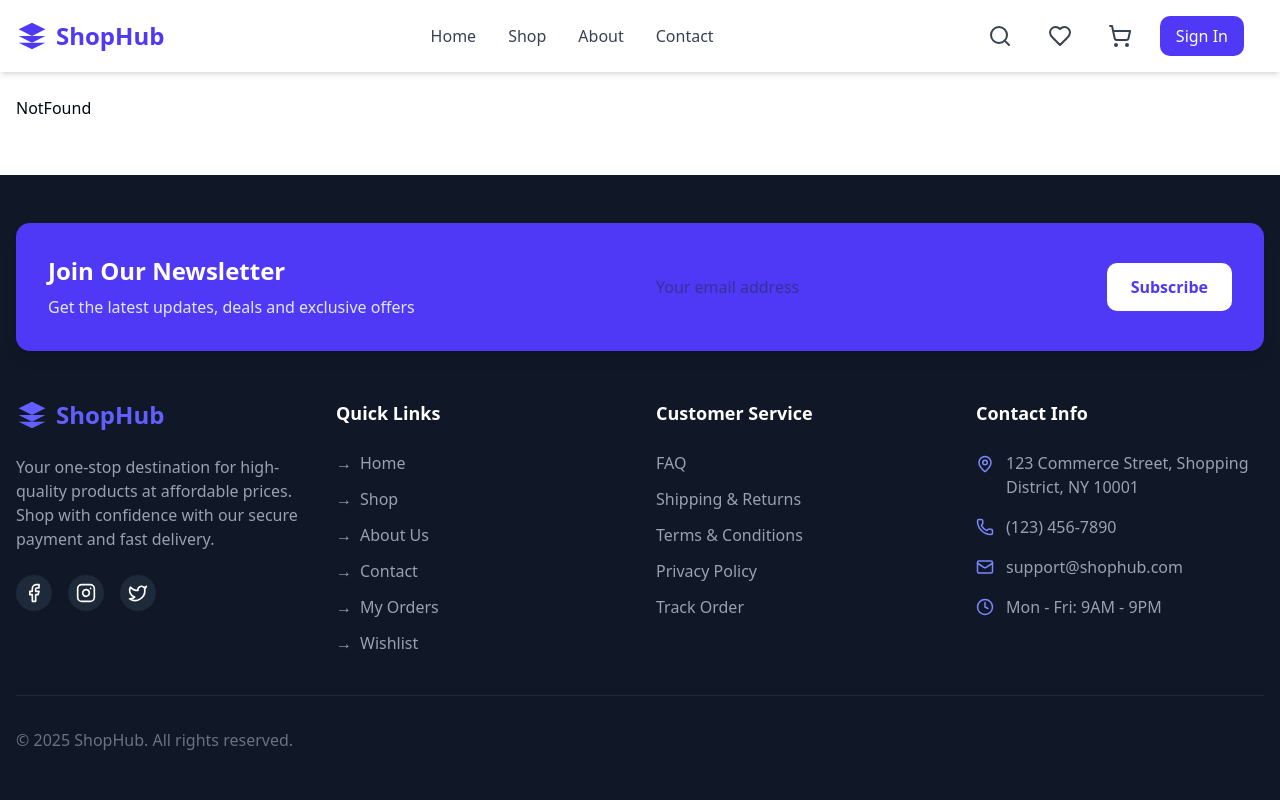
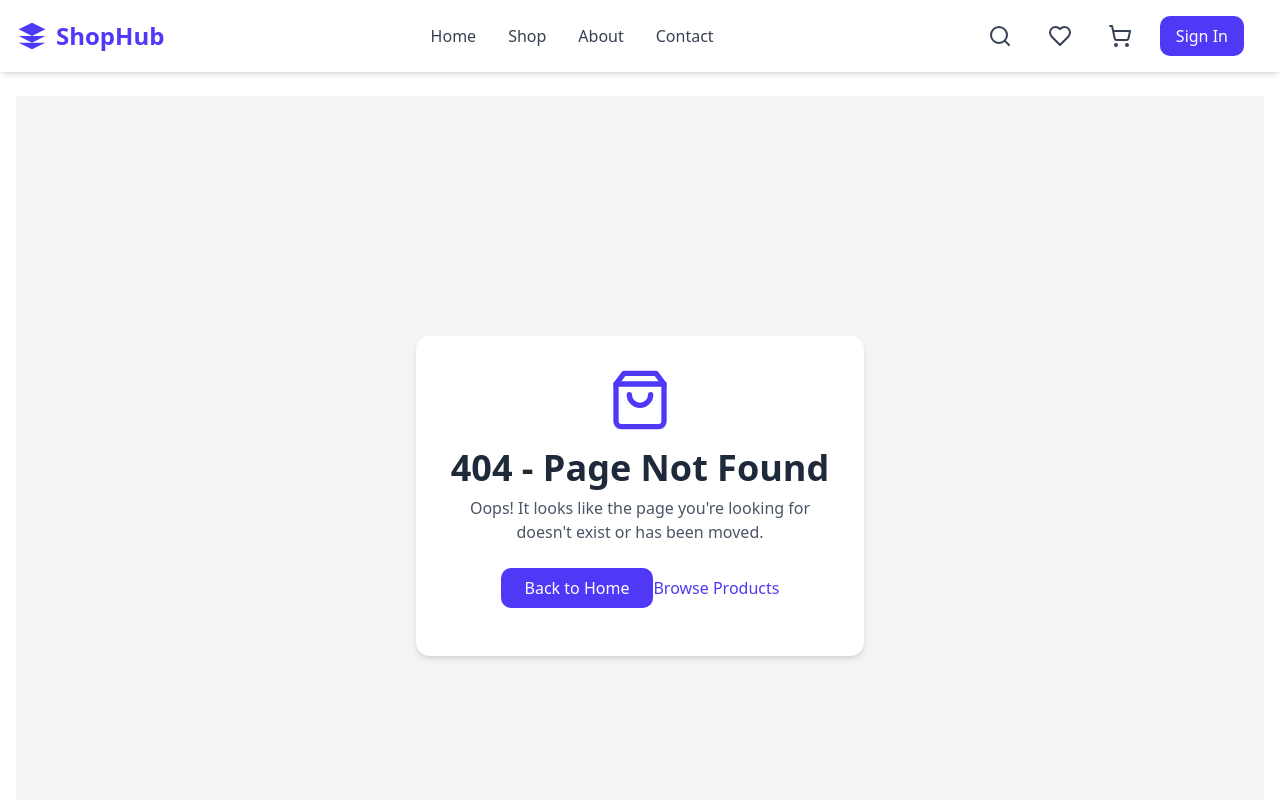
Before and after one commit to creategamer/e_commerceUsingRTK, a React (Vite) app: page /404 in a window 1280 px wide. Shown: the top 800 px of the page. Built offline with nearby package versions, Linux system fonts and the light colour scheme; no server answers.

Commit message:
naming or syntax error solutions.

```diff
--- a/src/app/components/Cart.tsx
+++ b/src/app/components/Cart.tsx
@@ -1,24 +1,21 @@
-import React from 'react';
-import { useSelector, useDispatch } from 'react-redux';
+import { useSelector, useDispatch, TypedUseSelectorHook } from 'react-redux';
 import { X, Minus, Plus, ShoppingBag } from 'lucide-react';
 import { Link } from 'react-router-dom';
-import {
-  removeItem,
-  updateQuantity,
-  clearCart,
-  toggleCart
-} from '../features/cart/cartSlice';
+import { RootState } from '../../app/store';
+import {  removeFromCart, updateQuantity, clearCart, toggleCart } from './features/cart/cartSlice';
+import { CartItem } from '../components/features/cart/cartSlice'
 
 const Cart = () => {
   const dispatch = useDispatch();
-  const { items, totalItems, totalAmount, isCartOpen } = useSelector((state) => state.cart);
+  const useAppSelector: TypedUseSelectorHook<RootState> = useSelector;
+  const { items, totalItems, totalAmount, isCartOpen } = useAppSelector((state) => state.cart);
 
-  const handleUpdateQuantity = (id, quantity) => {
+  const handleUpdateQuantity = (id: number, quantity: number) => {
     dispatch(updateQuantity({ id, quantity }));
   };
 
-  const handleRemoveItem = (id) => {
-    dispatch(removeItem(id));
+  const handleRemoveItem = (id: number) => {
+    dispatch(removeFromCart(id));
   };
 
   if (!isCartOpen) return null;
@@ -53,7 +50,7 @@ const Cart = () => {
             </div>
           ) : (
             <div className="space-y-4">
-              {items.map((item) => (
+              {items.map((item: CartItem) => (
                 <div key={item.id} className="flex border rounded-lg overflow-hidden">
                   <div className="w-24 h-24 bg-gray-100 p-2">
                     <img
--- a/src/app/components/features/cart/cartSlice.ts
+++ b/src/app/components/features/cart/cartSlice.ts
@@ -13,12 +13,14 @@ interface CartState {
   items: CartItem[];
   totalItems: number;
   totalAmount: number;
+  isCartOpen: boolean; // Add isCartOpen
 }
 
 const initialState: CartState = {
   items: [],
   totalItems: 0,
   totalAmount: 0,
+  isCartOpen: false, // Initialize as false (cart closed by default)
 };
 
 const calculateTotals = (items: CartItem[]) => {
@@ -74,9 +76,12 @@ const cartSlice = createSlice({
       state.totalItems = 0;
       state.totalAmount = 0;
     },
+    toggleCart: (state) => {
+      state.isCartOpen = !state.isCartOpen; // Toggle isCartOpen
+    },
   },
 });
 
-export const { addToCart, removeFromCart, updateQuantity, clearCart } =
+export const { addToCart, removeFromCart, updateQuantity, clearCart, toggleCart } =
   cartSlice.actions;
 export default cartSlice.reducer;
--- a/src/app/pages/Cart.tsx
+++ b/src/app/pages/Cart.tsx
@@ -1,14 +1,26 @@
 import { useState } from 'react';
-import { useSelector, useDispatch } from 'react-redux';
-import { RootState } from '../store';
-import { removeFromCart, updateQuantity, clearCart } from '../components/features/cart/cartSlice';
+import { useSelector, useDispatch, TypedUseSelectorHook } from 'react-redux';
+import { RootState } from '../../app/store'; // Adjust path based on your store location
 import { Link, useNavigate } from 'react-router-dom';
 import { useUser } from '@clerk/clerk-react';
+import { removeFromCart, updateQuantity, clearCart } from '../components/features/cart/cartSlice';
+
+
+// Define CartItem type (or import from cartSlice)
+interface CartItem {
+  id: number;
+  title: string;
+  price: number;
+  image: string;
+  quantity: number;
+  category?: string;
+}
 
 const Cart = () => {
   const dispatch = useDispatch();
   const navigate = useNavigate();
-  const cart = useSelector((state: RootState) => state.cart);
+  const useAppSelector: TypedUseSelectorHook<RootState> = useSelector;
+  const cart = useAppSelector((state) => state.cart);
   const { user } = useUser();
   const [showCheckout, setShowCheckout] = useState(false);
   const [formData, setFormData] = useState({
@@ -36,7 +48,7 @@ const Cart = () => {
 
   const handleCheckout = () => {
     if (!user) {
-      alert('Please sign in to proceed with checkout.');
+      navigate('/signin'); // Redirect to sign-in page
       return;
     }
     setShowCheckout(true);
@@ -56,7 +68,7 @@ const Cart = () => {
       date: new Date().toISOString().split('T')[0],
       total: cart.totalAmount,
       status: 'Pending',
-      items: cart.items.map((item) => ({
+      items: cart.items.map((item: CartItem) => ({
         productId: item.id,
         productName: item.title,
         quantity: item.quantity,
@@ -88,7 +100,7 @@ const Cart = () => {
       ) : (
         <>
           <div className="grid grid-cols-1 md:grid-cols-2 lg:grid-cols-3 gap-6">
-            {cart.items.map((item) => (
+            {cart.items.map((item: CartItem) => (
               <div
                 key={item.id}
                 className="bg-white rounded-lg shadow-md p-4 flex flex-col"
--- a/src/app/pages/Menu.tsx
+++ b/src/app/pages/Menu.tsx
@@ -1,6 +1,4 @@
-// import { useGetProductsQuery } from '../services/endpoints/productApi';
 import { useDispatch } from 'react-redux';
-// import { addToCart } from '../../features/cart/cartSlice';
 import { Link } from 'react-router-dom';
 import { useGetProductsQuery } from '../services/endpoints/productsApi';
 import { addToCart } from '../components/features/cart/cartSlice';
--- a/src/app/pages/NotFound.tsx
+++ b/src/app/pages/NotFound.tsx
@@ -1,9 +1,32 @@
-import React from 'react'
+import { Link } from 'react-router-dom';
+import { ShoppingBag } from 'lucide-react';
 
 const NotFound = () => {
   return (
-    <div>NotFound</div>
-  )
-}
+    <div className="min-h-screen bg-gray-100 flex items-center justify-center px-4 py-8">
+      <div className="bg-white rounded-xl shadow-md p-8 text-center max-w-md w-full">
+        <ShoppingBag className="mx-auto text-indigo-600 mb-4" size={64} />
+        <h1 className="text-4xl font-bold text-gray-800 mb-2">404 - Page Not Found</h1>
+        <p className="text-gray-600 mb-6">
+          Oops! It looks like the page you're looking for doesn't exist or has been moved.
+        </p>
+        <div className="space-y-4">
+          <Link
+            to="/"
+            className="inline-block bg-indigo-600 hover:bg-indigo-700 text-white py-2 px-6 rounded-lg font-medium transition-colors"
+          >
+            Back to Home
+          </Link>
+          <Link
+            to="/products"
+            className="inline-block text-indigo-600 hover:text-indigo-800 font-medium"
+          >
+            Browse Products
+          </Link>
+        </div>
+      </div>
+    </div>
+  );
+};
 
-export default NotFound
+export default NotFound;
--- a/src/app/pages/Products.tsx
+++ b/src/app/pages/Products.tsx
@@ -1,4 +1,4 @@
-import React, { useState, useEffect } from 'react';
+import { useState, useEffect } from 'react';
 import { Link, useSearchParams } from 'react-router-dom';
 import { useDispatch } from 'react-redux';
 import { Star, ShoppingBag, Filter, X } from 'lucide-react';
@@ -8,7 +8,9 @@ import {
   useGetProductsByCategoryQuery,
   useSearchProductsQuery
 } from '../services/endpoints/productsApi';
-import { addToCart } from '../features/cart/cartSlice';
+// import { addToCart } from '../features/cart/cartSlice';
+import { addToCart } from '../components/features/cart/cartSlice';
+import { Product } from '../types';
 
 const Products = () => {
   const dispatch = useDispatch();
@@ -39,7 +41,7 @@ const Products = () => {
   const isLoading = categoryParam ? categoryProductsLoading : searchParam ? searchLoading : allProductsLoading;
 
   // Filter and sort products
-  const [filteredProducts, setFilteredProducts] = useState([]);
+  const [filteredProducts, setFilteredProducts] = useState<Product[]>([]);
 
   useEffect(() => {
     if (products) {
@@ -68,7 +70,7 @@ const Products = () => {
     }
   }, [products, priceRange, selectedRating, sortBy]);
 
-  const handleAddToCart = (product) => {
+  const handleAddToCart = (product:Product) => {
     dispatch(addToCart({
       id: product.id,
       title: product.title,
@@ -78,7 +80,7 @@ const Products = () => {
     }));
   };
 
-  const handleCategoryChange = (category) => {
+  const handleCategoryChange = (category: string) => {
     if (category) {
       searchParams.set('category', category);
       if (searchParams.has('search')) searchParams.delete('search');
--- a/src/app/services/endpoints/productsApi.ts
+++ b/src/app/services/endpoints/productsApi.ts
@@ -1,41 +1,39 @@
+// src/app/services/endpoints/productsApi.ts
 import { apiSlice } from '../api';
 import { Product } from '../../types';
 
-// Extend the apiSlice with endpoints for products
 export const productsApi = apiSlice.injectEndpoints({
   endpoints: (builder) => ({
-    // Get all products
     getProducts: builder.query<Product[], void>({
       query: () => 'products',
       providesTags: ['Products'],
     }),
-
-    // Get a single product by ID
     getProduct: builder.query<Product, number>({
       query: (id) => `products/${id}`,
       providesTags: (result, error, id) => [{ type: 'Products', id }],
     }),
-
-    // Get all categories
     getCategories: builder.query<string[], void>({
       query: () => 'products/categories',
       providesTags: ['Categories'],
     }),
-
-    // Get products by category
     getProductsByCategory: builder.query<Product[], string>({
       query: (category) => `products/category/${category}`,
       providesTags: (result, error, category) => [
         { type: 'Products', id: category },
       ],
     }),
+    // Add search endpoint
+    searchProducts: builder.query<Product[], string>({
+      query: (searchTerm) => `products/search?q=${encodeURIComponent(searchTerm)}`,
+      providesTags: ['Products'],
+    }),
   }),
 });
 
-// Export the auto-generated hooks
 export const {
   useGetProductsQuery,
   useGetProductQuery,
   useGetCategoriesQuery,
   useGetProductsByCategoryQuery,
+  useSearchProductsQuery, // Export the new hook
 } = productsApi;
--- a/tsconfig.json
+++ b/tsconfig.json
@@ -5,6 +5,7 @@
     { "path": "./tsconfig.node.json" }
   ],
   "compilerOptions": {
+    "jsx": "react-jsx",
     "baseUrl": ".",
     "paths": {
       "@/*": ["./src/*"]
```
Also changed, not shown: src/app/types/index.ts (+10 -0 lines).
